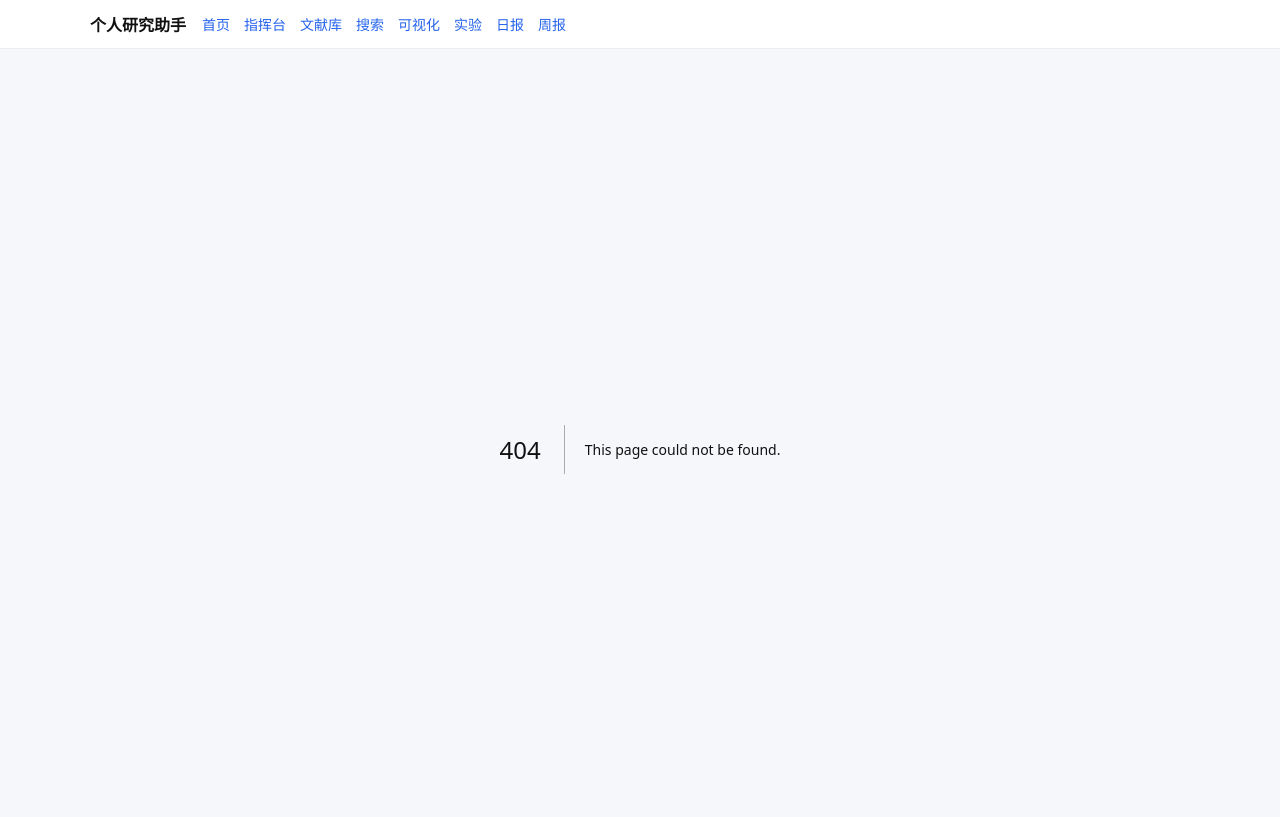
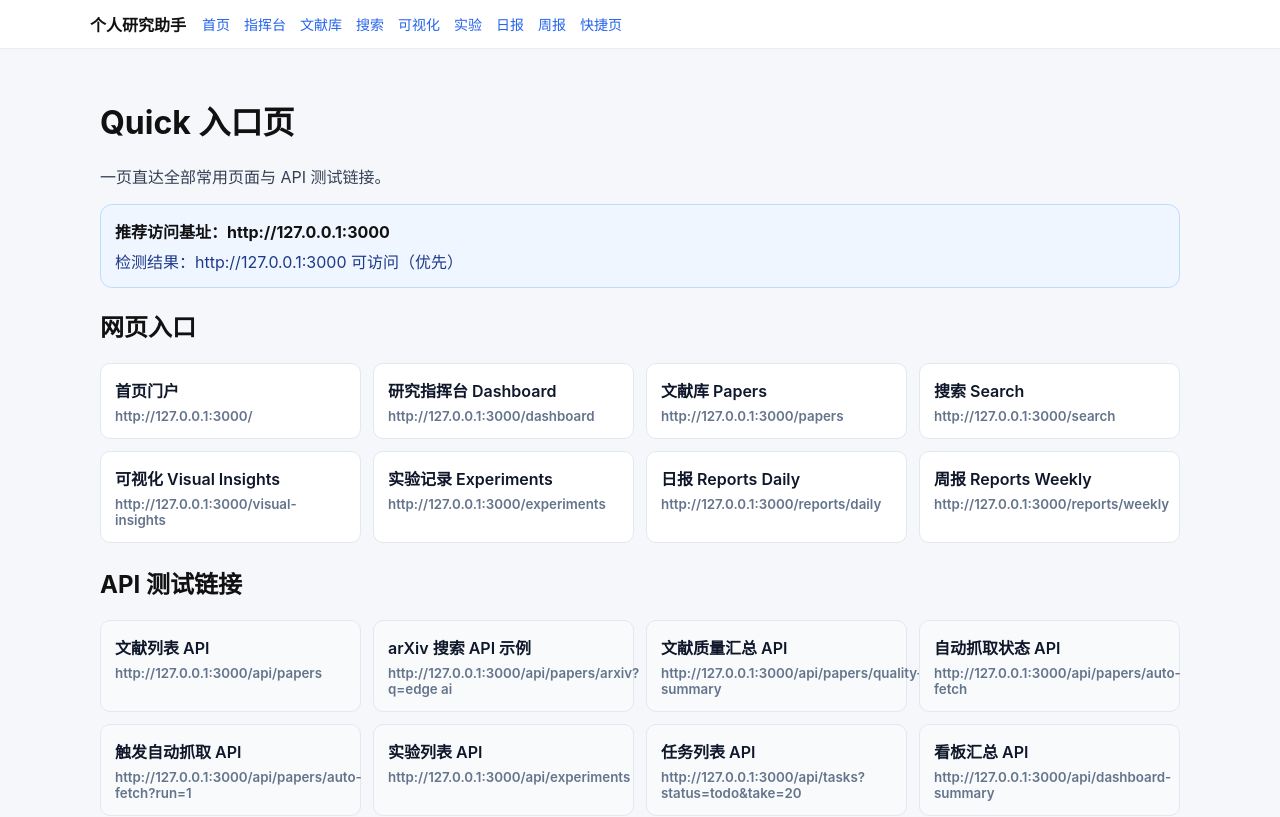
Before and after one commit to hu334175286/research-assistant, a Next.js app in the folder research-assistant/: page /quick in a window 1280 px wide. Before the commit this address had no page. Shown: the top 817 px of the page. Built offline with nearby package versions, Linux system fonts and the light colour scheme.

Commit message:
feat: add quick access hub and smart base URL recommendation

```diff
--- a/research-assistant/app/layout.js
+++ b/research-assistant/app/layout.js
@@ -14,6 +14,7 @@ const navs = [
   ['实验', '/experiments'],
   ['日报', '/reports/daily'],
   ['周报', '/reports/weekly'],
+  ['快捷页', '/quick'],
 ];
 
 export default function RootLayout({ children }) {
--- /dev/null
+++ b/research-assistant/app/quick/page.js
@@ -0,0 +1,101 @@
+import Link from 'next/link';
+import { getRecommendedBaseUrl } from '@/lib/recommended-base-url';
+
+export default async function QuickPage() {
+  const { recommended, primary, fallback, isPrimaryAvailable } = await getRecommendedBaseUrl();
+
+  const appLinks = [
+    { href: '/', label: '首页门户' },
+    { href: '/dashboard', label: '研究指挥台 Dashboard' },
+    { href: '/papers', label: '文献库 Papers' },
+    { href: '/search', label: '搜索 Search' },
+    { href: '/visual-insights', label: '可视化 Visual Insights' },
+    { href: '/experiments', label: '实验记录 Experiments' },
+    { href: '/reports/daily', label: '日报 Reports Daily' },
+    { href: '/reports/weekly', label: '周报 Reports Weekly' },
+  ];
+
+  const apiLinks = [
+    { href: '/api/papers', label: '文献列表 API' },
+    { href: '/api/papers/arxiv?q=edge ai', label: 'arXiv 搜索 API 示例' },
+    { href: '/api/papers/quality-summary', label: '文献质量汇总 API' },
+    { href: '/api/papers/auto-fetch', label: '自动抓取状态 API' },
+    { href: '/api/papers/auto-fetch?run=1', label: '触发自动抓取 API' },
+    { href: '/api/experiments', label: '实验列表 API' },
+    { href: '/api/tasks?status=todo&take=20', label: '任务列表 API' },
+    { href: '/api/dashboard-summary', label: '看板汇总 API' },
+    { href: '/api/search?q=edge ai', label: '统一搜索 API 示例' },
+    { href: '/api/model-route?taskType=literature_gap', label: '模型路由 API 示例' },
+    { href: '/api/model-failover?taskType=code_execution&failed=openai-codex/gpt-5.3-codex&error=429', label: '模型故障切换 API 示例' },
+  ];
+
+  return (
+    <main style={{ maxWidth: 1080, margin: '24px auto', padding: 24 }}>
+      <h1 style={{ marginTop: 0 }}>Quick 入口页</h1>
+      <p style={{ color: '#334155' }}>一页直达全部常用页面与 API 测试链接。</p>
+
+      <section style={noticeStyle}>
+        <div style={{ fontWeight: 700 }}>推荐访问基址：{recommended}</div>
+        <div style={{ marginTop: 6, color: '#1e3a8a' }}>
+          检测结果：{isPrimaryAvailable ? `${primary} 可访问（优先）` : `${primary} 不可访问，已切换推荐 ${fallback}`}
+        </div>
+      </section>
+
+      <section style={{ marginTop: 18 }}>
+        <h2>网页入口</h2>
+        <div style={gridStyle}>
+          {appLinks.map((item) => (
+            <a key={item.href} href={`${recommended}${item.href}`} style={cardStyle}>
+              {item.label}
+              <small style={{ display: 'block', marginTop: 6, color: '#64748b' }}>{recommended}{item.href}</small>
+            </a>
+          ))}
+        </div>
+      </section>
+
+      <section style={{ marginTop: 22 }}>
+        <h2>API 测试链接</h2>
+        <div style={gridStyle}>
+          {apiLinks.map((item) => (
+            <a key={item.href} href={`${recommended}${item.href}`} style={apiCardStyle}>
+              {item.label}
+              <small style={{ display: 'block', marginTop: 6, color: '#64748b' }}>{recommended}{item.href}</small>
+            </a>
+          ))}
+        </div>
+      </section>
+
+      <p style={{ marginTop: 24 }}>
+        <Link href="/">← 返回首页</Link>
+      </p>
+    </main>
+  );
+}
+
+const noticeStyle = {
+  background: '#eff6ff',
+  border: '1px solid #bfdbfe',
+  borderRadius: 12,
+  padding: 14,
+};
+
+const gridStyle = {
+  display: 'grid',
+  gridTemplateColumns: 'repeat(auto-fit, minmax(260px, 1fr))',
+  gap: 12,
+};
+
+const cardStyle = {
+  background: '#ffffff',
+  border: '1px solid #e2e8f0',
+  borderRadius: 10,
+  padding: 14,
+  textDecoration: 'none',
+  color: '#0f172a',
+  fontWeight: 600,
+};
+
+const apiCardStyle = {
+  ...cardStyle,
+  background: '#f8fafc',
+};
--- /dev/null
+++ b/research-assistant/lib/recommended-base-url.js
@@ -0,0 +1,30 @@
+export async function getRecommendedBaseUrl() {
+  const primary = 'http://127.0.0.1:3000';
+  const fallback = 'http://127.0.0.1:3124';
+
+  const isPrimaryAvailable = await canReach(primary);
+  return {
+    recommended: isPrimaryAvailable ? primary : fallback,
+    primary,
+    fallback,
+    isPrimaryAvailable,
+  };
+}
+
+async function canReach(baseUrl) {
+  const controller = new AbortController();
+  const timer = setTimeout(() => controller.abort(), 700);
+
+  try {
+    const res = await fetch(baseUrl, {
+      method: 'HEAD',
+      cache: 'no-store',
+      signal: controller.signal,
+    });
+    return res.ok;
+  } catch {
+    return false;
+  } finally {
+    clearTimeout(timer);
+  }
+}
```
Also changed, not shown: research-assistant/app/page.js (+39 -1 lines).
